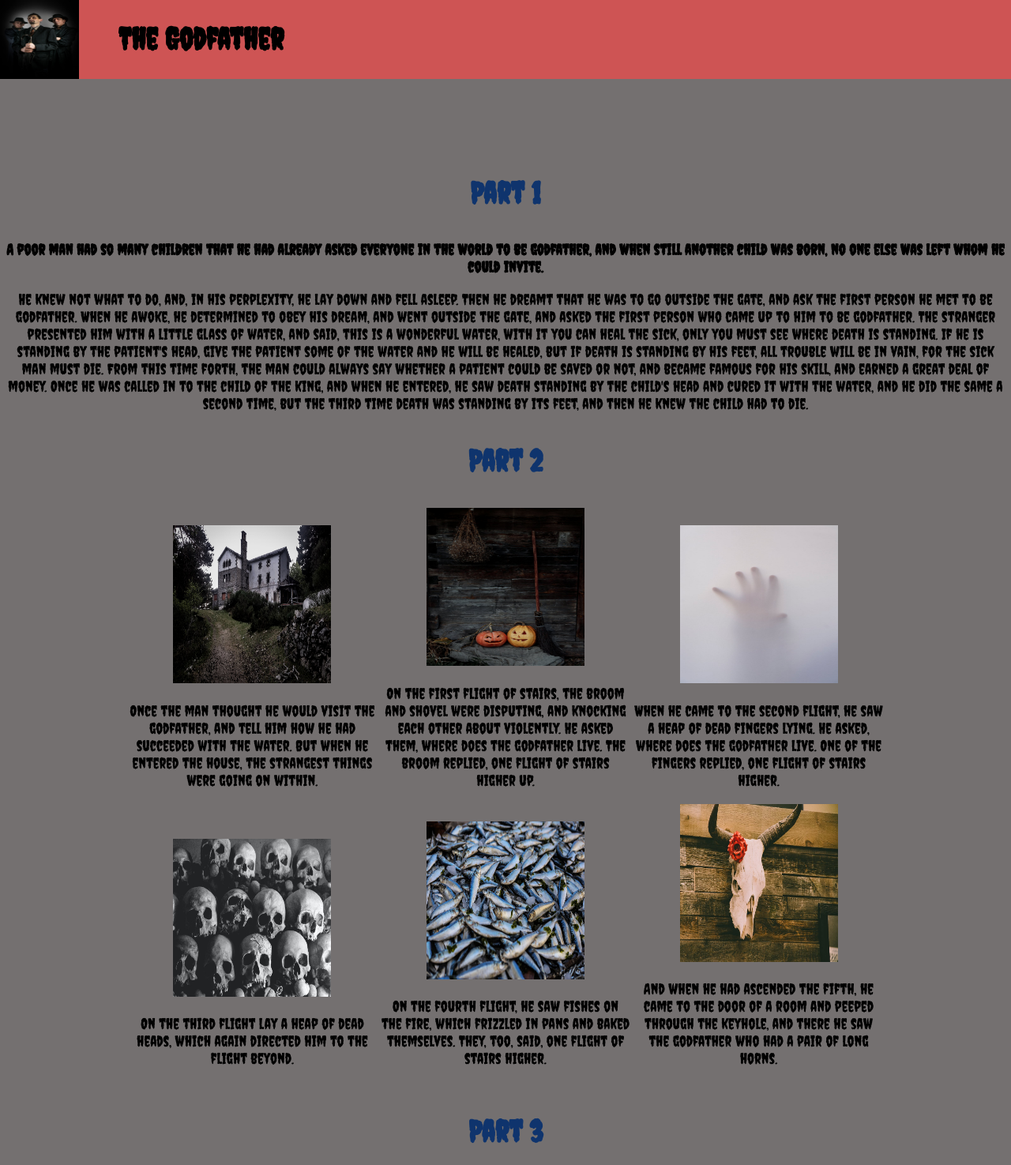
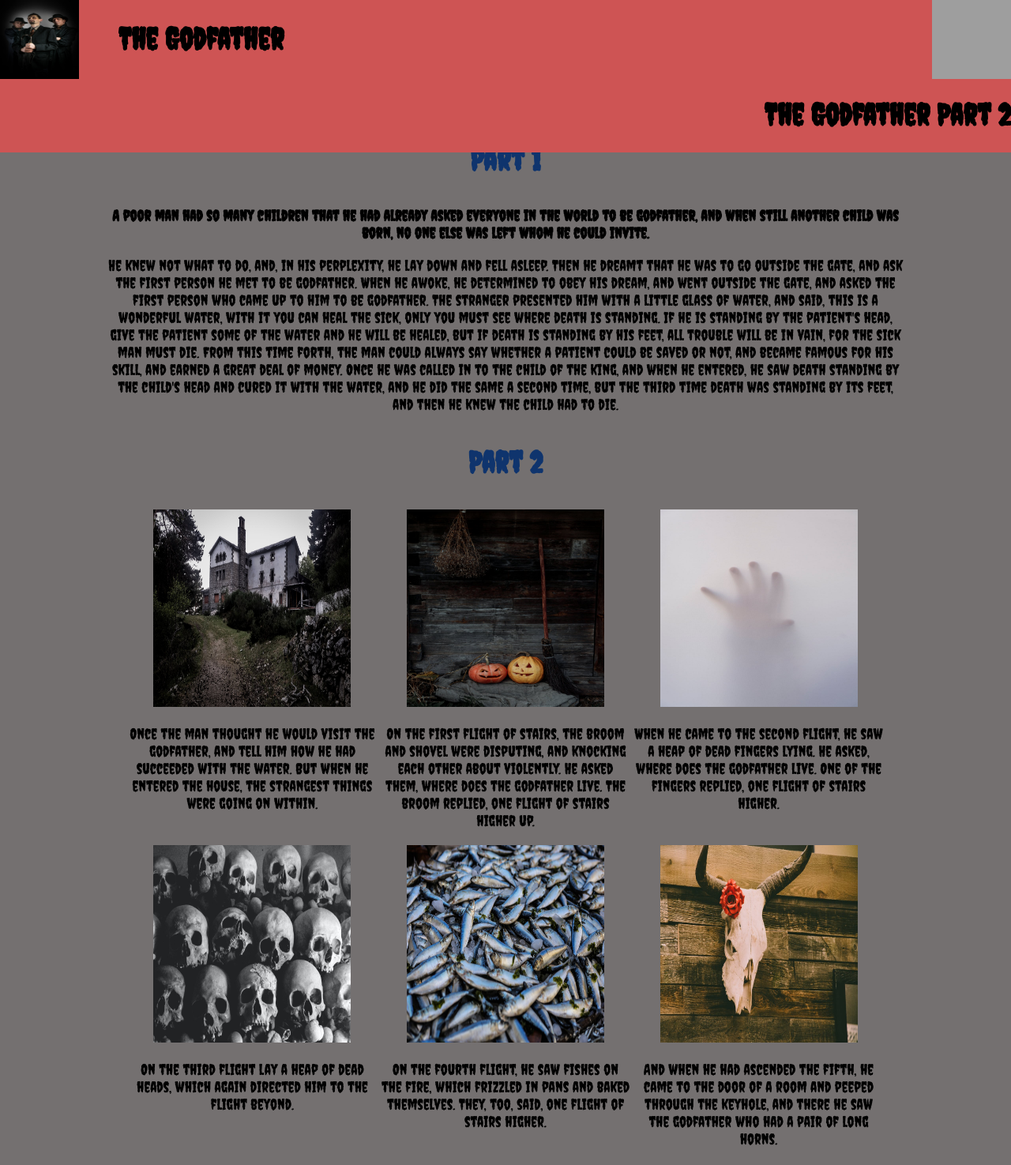
Before and after one commit to jrluecke95/html, a plain HTML site: page grimm/grimm.html in a window 1280 px wide. Shown: the top 1475 px of the page at 79% size. Drawn offline with Linux system fonts and the light colour scheme; grey boxes are pictures that could not be loaded.

Commit message:
polished up grimm

```diff
--- a/grimm/grimm.html
+++ b/grimm/grimm.html
@@ -12,10 +12,27 @@
     <header>
         <img src="images/godfather.jpg" width="100px" height="100px" alt="picture of godfather">
         <h1>The Godfather</h1>
+        <ul>
+            <li><h1>The Godfather Part 2</h1></li>
+            <li>
+                <iframe width="560" height="315" src="https://www.youtube.com/embed/a8PT11hT-aM"
+                frameborder="0" allow="accelerometer; autoplay; clipboard-write; encrypted-media; gyroscope; picture-in-picture"
+                allowfullscreen>
+            </li>
+        </ul>
+        </iframe>
     </header>
     <div id="invisible">
         <img src="images/godfather.jpg" width="100px" height="100px" alt="picture of godfather">
         <h1>The Godfather</h1>
+        <ul>
+            <li>h1>The Godfather Part 2</h1></li>
+            <li><iframe width="560" height="315" src="https://www.youtube.com/embed/a8PT11hT-aM"
+                frameborder="0" allow="accelerometer; autoplay; clipboard-write; encrypted-media; gyroscope; picture-in-picture"
+                allowfullscreen></li>
+        </ul>
+
+        </iframe>
     </div>
     <div id="p1">
         <h3>Part 1</h3>
@@ -47,17 +64,17 @@
 
     <h3>Part 2</h3>
     <div id="p2">
-        <section></section>
-            <div id="house">
-                <img src="images/house.jpg" height="200px" width="200px" alt="scary house">
+        <section class="image-sequence">
+            <div id="house" class="image-text-pair">
+                <img src="images/house.jpg" height="250px" width="250px" alt="scary house">
                 <p>
                     Once the man thought he would visit the godfather, and tell him
                     how he had succeeded with the water.  But when he entered the
                     house, the strangest things were going on within.
                 </p>
             </div>
-            <div id="broom">
-                <img src="images/broom-mop2.jpg" height="200px" width="200px" alt="broom">
+            <div id="broom" class="image-text-pair">
+                <img src="images/broom-mop2.jpg" height="250px" width="250px" alt="broom">
                 <p>On the first
                     flight of stairs, the broom and shovel were disputing, and
                     knocking each other about violently.  He asked them, where does
@@ -65,33 +82,33 @@
                     higher up.
                 </p>
             </div>
-            <div id="fingers">
-                <img src="images/fingers.jpg" width="200px" height="200px" alt="fingers">
+            <div id="fingers" class="image-text-pair">
+                <img src="images/fingers.jpg" width="250px" height="250px" alt="fingers">
                 <p>When he came to the second flight, he saw a heap of
                     dead fingers lying.  He asked, where does the godfather live.
                     One of the fingers replied, one flight of stairs higher.
                 </p>
             </div>
         </section>
-        <section>
-            <div id="heads">
-                <img src="images/heads.jpg" width="200px" height="200px" alt="pile of heads">
+        <section class="image-sequence">
+            <div id="heads" class="image-text-pair">
+                <img src="images/heads.jpg" width="250px" height="250px" alt="pile of heads">
                 <p>
                     On
                     the third flight lay a heap of dead heads, which again directed
                     him to the flight beyond.
                 </p>
             </div>
-            <div id="fish">
-                <img src="images/fish.jpg" width="200px" height="200px" alt="fish">
+            <div id="fish" class="image-text-pair">
+                <img src="images/fish.jpg" width="250px" height="250px" alt="fish">
                 <p>
                     On the fourth flight, he saw fishes on
                     the fire, which frizzled in pans and baked themselves.  They,
                     too, said, one flight of stairs higher.
                 </p>
             </div>
-            <div id="horns">
-                <img src="images/horns.jpg" width="200px" height="200px">
+            <div id="horns" class="image-text-pair">
+                <img src="images/horns.jpg" width="250px" height="250px">
                 <p>
                     And when he had
                     ascended the fifth, he came to the door of a room and peeped
@@ -99,7 +116,6 @@
                     a pair of long horns.
                 </p>
             </div>
-
         </section>
 
     </div>
--- a/grimm/styles.css
+++ b/grimm/styles.css
@@ -14,9 +14,27 @@ header {
   background-color: rgb(206, 84, 84);
 }
 
-header img {
+header ul {
+  list-style-type: none;
+}
+
+header ul li {
+  display: inline;
+  float: right;
+}
+
+header img, #invisible img {
   float: left;
   padding-right: 50px;
+}
+
+header iframe, #invisible iframe {
+  float: right;
+  height: 100px;
+  width: 100px;
+  position: absolute;
+  top: 0;
+  right: 0;
 }
 
 #invisible {
@@ -31,43 +49,27 @@ h3 {
   font-size: 2em;
 }
 
-#p1, #p2, #p3 {
+#p1, #p3 {
   text-align: center;
+  width: 80%;
+  margin: 0 auto 0 auto;
 }
 
-#house {
-  display: inline-block;
-  width: 25%;
+.image-sequence {
+  text-align: center;
+  padding: 0px auto 10px auto;
 }
 
-#broom {
+.image-text-pair {
+  width: 25%;
   display: inline-block;
-  width: 25%;
-}
-
-#fingers {
-  display: inline-block;
-  width: 25%;
-}
-
-#heads {
-  display: inline-block;
-  width: 25%;
-}
-
-#fish {
-  display: inline-block;
-  width: 25%;
-}
-
-#horns {
-  display: inline-block;
-  width: 25%;
+  vertical-align: top;
 }
 
 #ending {
   display: flex;
   width: 100%;
+  overflow: auto;
 }
 
 #ending p {
```
Also changed, not shown: grimm/test.html (added, +38 -0 lines).
